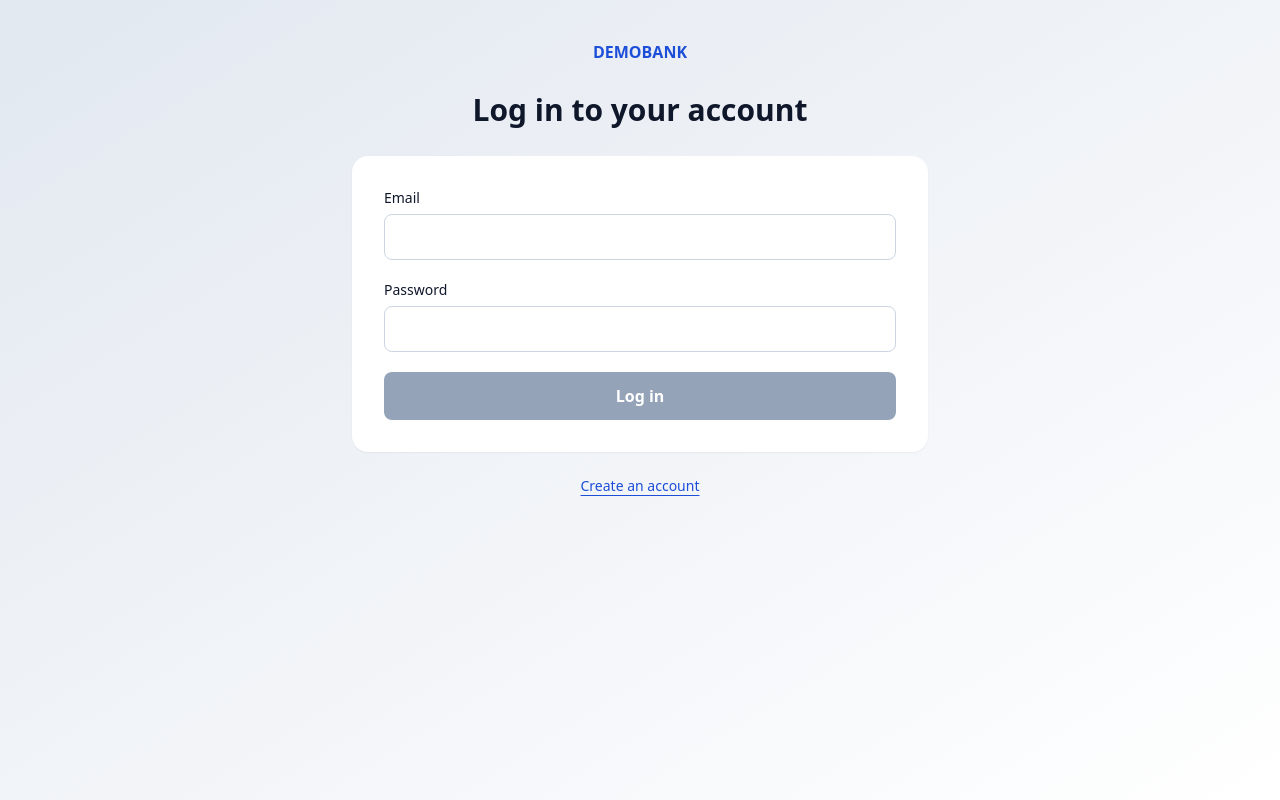
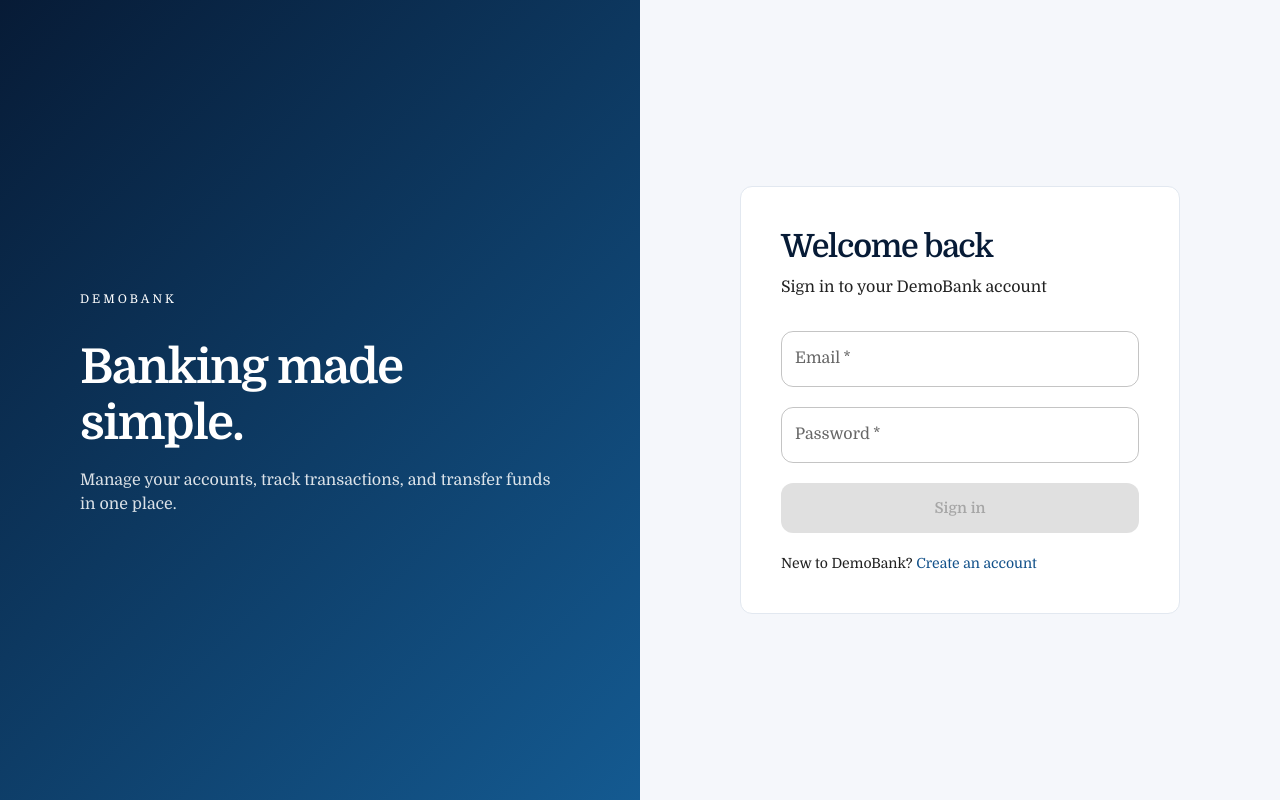
Before and after one commit to echoforcode/demobank, a React (Vite) app in the folder frontend/: page /login in a window 1280 px wide. Built offline with nearby package versions, Linux system fonts and the light colour scheme.

Commit message:
change login page using material ui,

```diff
--- a/frontend/package.json
+++ b/frontend/package.json
@@ -1 +1 @@
-{"name":"demobank-frontend","private":true,"version":"1.0.0","type":"module","scripts":{"dev":"vite","build":"vite build","preview":"vite preview"},"dependencies":{"@reduxjs/toolkit":"2.2.7","axios":"1.20.0","decimal.js":"10.6.0","react":"18.3.1","react-dom":"18.3.1","react-icons":"5.5.0","react-redux":"9.1.2","react-router-dom":"6.30.1"},"devDependencies":{"@vitejs/plugin-react":"6.1.1","autoprefixer":"10.4.21","postcss":"8.5.6","tailwindcss":"3.4.17","vite":"8.3.2"}}
+{"name":"demobank-frontend","private":true,"version":"1.0.0","type":"module","scripts":{"dev":"vite","build":"vite build","preview":"vite preview"},"dependencies":{"@emotion/react":"^11.14.0","@emotion/styled":"^11.14.1","@fontsource/domine":"^5.3.0","@mui/material":"^9.5.0","@reduxjs/toolkit":"2.2.7","axios":"1.20.0","decimal.js":"10.6.0","react":"18.3.1","react-dom":"18.3.1","react-icons":"5.5.0","react-is":"^18.3.1","react-redux":"9.1.2","react-router-dom":"6.30.1"},"devDependencies":{"@vitejs/plugin-react":"6.1.1","autoprefixer":"10.4.21","postcss":"8.5.6","tailwindcss":"3.4.17","vite":"8.3.2"},"overrides":{"react-is":"^18.3.1"}}
--- /dev/null
+++ b/frontend/src/components/LoginView.jsx
@@ -0,0 +1,184 @@
+
+import {
+  Alert,
+  Box,
+  Button,
+  Paper,
+  Stack,
+  TextField,
+  Typography,
+} from '@mui/material';
+import { createTheme, ThemeProvider } from '@mui/material/styles';
+import { Link } from 'react-router-dom';
+import '@fontsource/domine/400.css';
+import '@fontsource/domine/500.css';
+import '@fontsource/domine/600.css';
+import '@fontsource/domine/700.css';
+
+// DemoBank branding
+const bankTheme = createTheme({
+  palette: {
+    primary: { main: '#12518A' },
+  },
+  typography: {
+    fontFamily: '"Domine", Arial, sans-serif',
+    h3: {
+      fontWeight: 700,
+      letterSpacing: '-0.03em',
+    },
+    h4: {
+      fontWeight: 700,
+      letterSpacing: '-0.02em',
+    },
+    button: {
+      fontWeight: 600,
+      textTransform: 'none',
+    },
+  },
+  shape: { borderRadius: 12 },
+});
+
+export default function LoginView({
+  form,
+  onChange,
+  onSubmit,
+  status,
+  error,
+}) {
+  return (
+    <ThemeProvider theme={bankTheme}>
+      <Box
+        component="main"
+        sx={{
+          minHeight: '100vh',
+          display: 'grid',
+          gridTemplateColumns: { xs: '1fr', md: '1fr 1fr' },
+          bgcolor: '#f5f7fb',
+        }}
+      >
+        {/* Left: bank branding */}
+        <Box
+          sx={{
+            display: { xs: 'none', md: 'flex' },
+            flexDirection: 'column',
+            justifyContent: 'center',
+            px: { md: 6, lg: 10 },
+            color: 'white',
+            background:
+              'linear-gradient(135deg, #071B36, #145A91)',
+          }}
+        >
+          <Typography variant="overline" sx={{ letterSpacing: 3 }}>
+            DEMOBANK
+          </Typography>
+
+          <Typography
+            variant="h3"
+            sx={{ fontWeight: 700, mt: 3 }}
+          >
+            Banking made simple.
+          </Typography>
+
+          <Typography variant="body1" sx={{ mt: 2, opacity: 0.85 }}>
+            Manage your accounts, track transactions,
+            and transfer funds in one place.
+          </Typography>
+        </Box>
+
+        {/* Right: sign-in form */}
+        <Box
+          sx={{
+            display: 'flex',
+            alignItems: 'center',
+            justifyContent: 'center',
+            p: { xs: 2, sm: 4 },
+          }}
+        >
+          <Paper
+            elevation={0}
+            sx={{
+              width: '100%',
+              maxWidth: 440,
+              p: { xs: 3, sm: 5 },
+              border: '1px solid #e2e8f0',
+            }}
+          >
+            <Typography
+            variant="h4"
+            component="h1"
+            sx={{
+                fontSize: '2rem',
+                fontWeight: 600,
+                letterSpacing: '-0.04em',
+                color: '#071B36',
+            }}>
+              Welcome back
+            </Typography>
+
+            <Typography color="text.secondary" sx={{ mt: 1 }}>
+              Sign in to your DemoBank account
+            </Typography>
+
+            <Box component="form" onSubmit={onSubmit} sx={{ mt: 4 }}>
+              <Stack spacing={2.5}>
+                <TextField
+                  label="Email"
+                  name="username"
+                  type="email"
+                  value={form.username}
+                  onChange={onChange}
+                  autoComplete="username"
+                  required
+                  fullWidth
+                />
+
+                <TextField
+                  label="Password"
+                  name="password"
+                  type="password"
+                  value={form.password}
+                  onChange={onChange}
+                  autoComplete="current-password"
+                  required
+                  fullWidth
+                />
+
+                {error && (
+                  <Alert severity="error" role="alert">
+                    {error}
+                  </Alert>
+                )}
+
+                <Button
+                  type="submit"
+                  variant="contained"
+                  size="large"
+                  fullWidth
+                  disabled={
+                    status === 'pending' ||
+                    !form.username.trim() ||
+                    !form.password
+                  }
+                  sx={{
+                    py: 1.5,
+                    textTransform: 'none',
+                    fontWeight: 600,
+                  }}
+                >
+                  Sign in
+                </Button>
+
+                <Typography variant="body2" textAlign="center">
+                  New to DemoBank?{' '}
+                  <Link to="/signup" style={{ color: '#12518A' }}>
+                    Create an account
+                  </Link>
+                </Typography>
+              </Stack>
+            </Box>
+          </Paper>
+        </Box>
+      </Box>
+    </ThemeProvider>
+  );
+}
--- a/frontend/src/pages/Login.jsx
+++ b/frontend/src/pages/Login.jsx
@@ -1,10 +1,9 @@
 import { useEffect, useState } from 'react';
-import { Link, useNavigate } from 'react-router-dom';
+import { useNavigate } from 'react-router-dom';
 import { useDispatch, useSelector } from 'react-redux';
 import { authenticateUser, resetStatus } from '../features/usersSlice.js';
 import { openSpinner, closeSpinner } from '../features/pageSlice.js';
-import AuthLayout from '../components/AuthLayout.jsx';
-import InputComponent from '../components/InputComponent.jsx';
+import LoginView from '../components/LoginView.jsx';
 //apply the registration pattern to login
 export default function Login() {
     const [form, setForm] = useState({ username: '', password: '' });
@@ -35,19 +34,12 @@ export default function Login() {
     }
     }
 return (
-    <AuthLayout title="Log in to your account"
-    footer={<Link className="link" to="/signup">Create an account</Link>}>
-    <form onSubmit={submit} className="flex flex-col gap-5">
-        <InputComponent label="Email" name="username" type="email"
-            value={form.username} onChange={change} autoComplete="username" />
-        <InputComponent label="Password" name="password" type="password"
-            value={form.password} onChange={change}
-        autoComplete="current-password" />
-        {error && <p role="alert" className="text-red-700">{error}</p>}
-        <button className="primary" type="submit"
-            disabled={status === 'pending' || !form.username.trim()
-            || !form.password}>Log in</button>
-    </form>
-    </AuthLayout>
+    <LoginView
+        form={form}
+        onChange={change}
+        onSubmit={submit}
+        status={status}
+        error={error}
+  />
 );
 }
```
Also changed, not shown: 1 other file (tests, documents, lock files or other folders).
